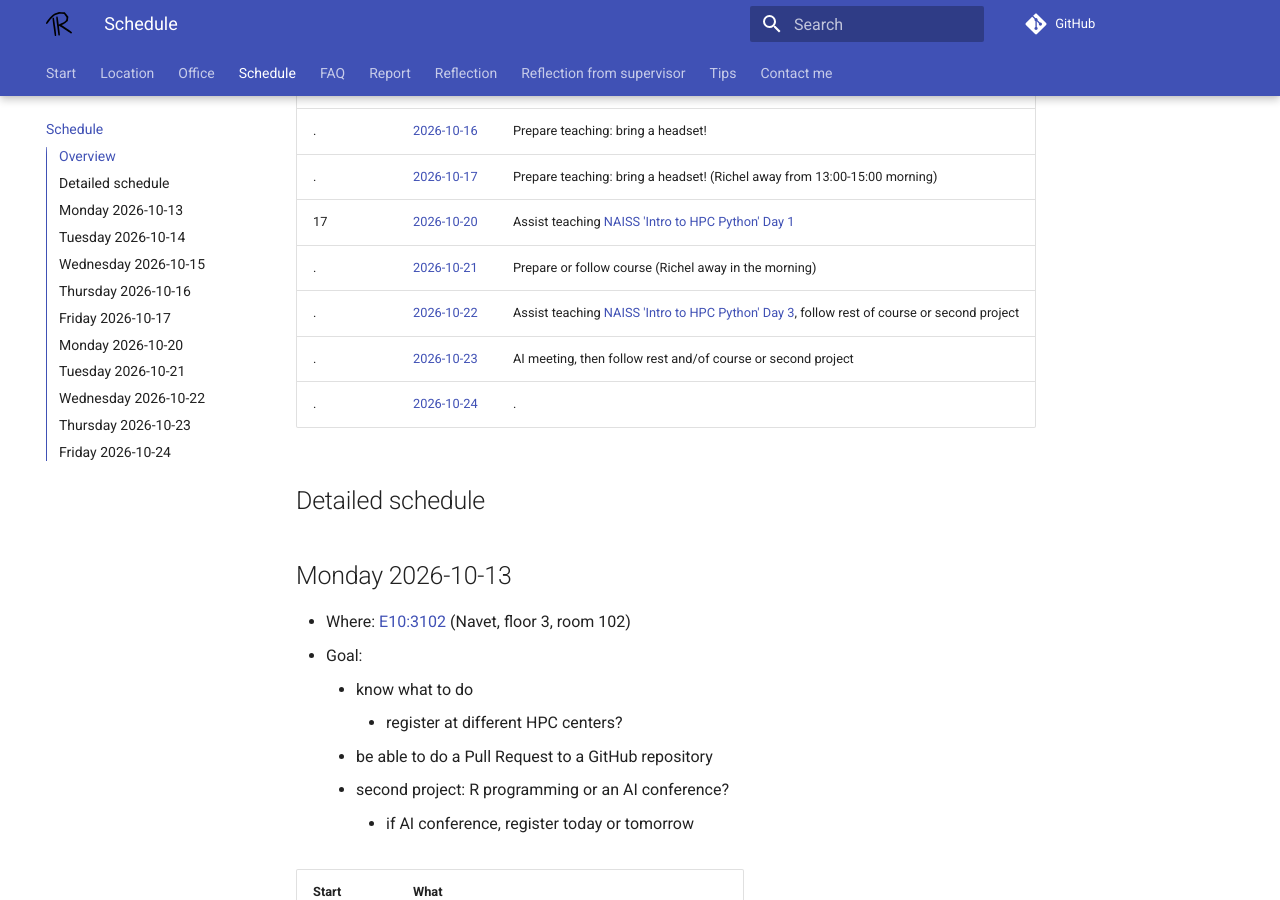
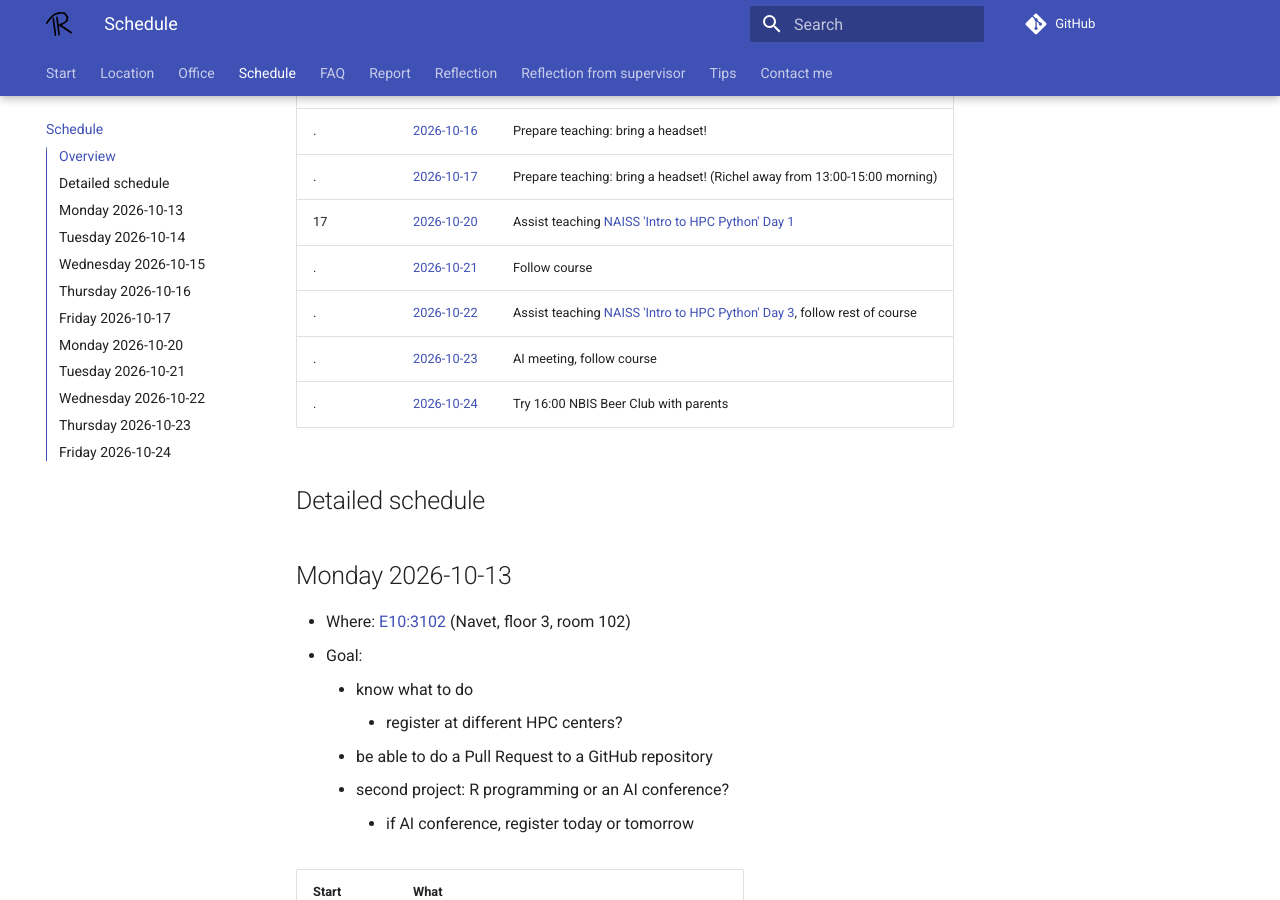
Before and after one commit to richelbilderbeek/prao_wilmer_20260413, an MkDocs documentation site: the page built from docs/schedule.md, in a window 1280 px wide and 900 px high, scrolled down 352 px. Built offline with MkDocs 1.6.1 and Material for MkDocs 9.7.7, drawn with Linux system fonts in a browser that asks for light colours; comment, search, counter and statistics services are not loaded.

Commit message:
Update schedule

```diff
--- a/docs/schedule.md
+++ b/docs/schedule.md
@@ -10,10 +10,10 @@ Week|Date                               |Description
 .   |[2026-10-16](#thursday-2026-10-16) |Prepare teaching: bring a headset!
 .   |[2026-10-17](#friday-2026-10-17)   |Prepare teaching: bring a headset! (Richel away from 13:00-15:00 morning)
 17  |[2026-10-20](#monday-2026-10-20)   |Assist teaching [NAISS 'Intro to HPC Python' Day 1](https://uppmax.github.io/naiss_intro_python/)
-.   |[2026-10-21](#tuesday-2026-10-21)  |Prepare or follow course (Richel away in the morning)
-.   |[2026-10-22](#wednesday-2026-10-22)|Assist teaching [NAISS 'Intro to HPC Python' Day 3](https://uppmax.github.io/HPC-python/schedule.html#day-3-basic-analysis-big-data-and-batch-jobs), follow rest of course or second project
-.   |[2026-10-23](#thursday-2026-10-23) |AI meeting, then follow rest and/of course or second project
-.   |[2026-10-24](#friday-2026-10-24)   |.
+.   |[2026-10-21](#tuesday-2026-10-21)  |Follow course
+.   |[2026-10-22](#wednesday-2026-10-22)|Assist teaching [NAISS 'Intro to HPC Python' Day 3](https://uppmax.github.io/HPC-python/schedule.html#day-3-basic-analysis-big-data-and-batch-jobs), follow rest of course
+.   |[2026-10-23](#thursday-2026-10-23) |AI meeting, follow course
+.   |[2026-10-24](#friday-2026-10-24)   |Try 16:00 NBIS Beer Club with parents
 
 ## Detailed schedule
 
```
